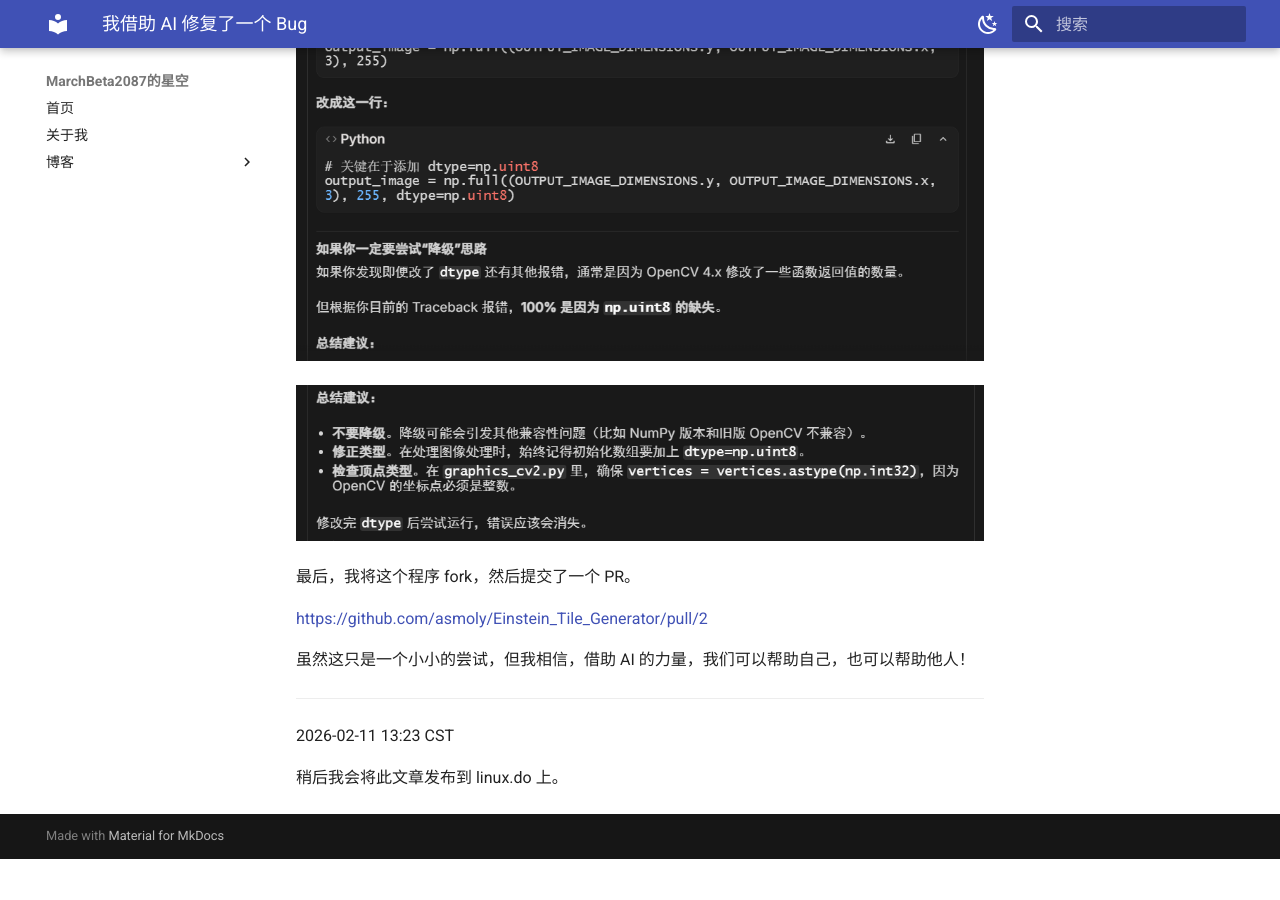
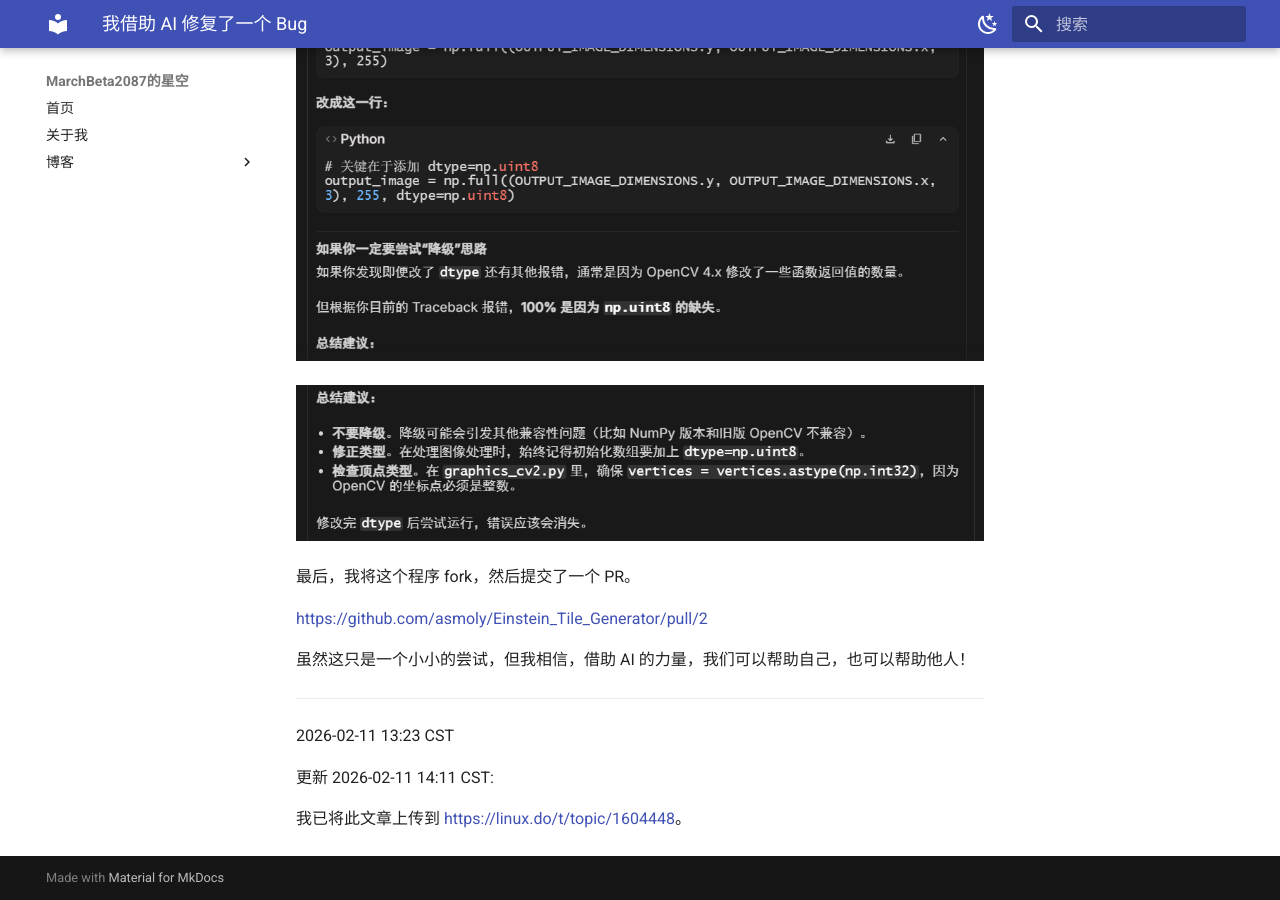
Before and after one commit to MarchBeta2087/blogs, an MkDocs documentation site: the page built from docs/blogs/我借助AI修复了一个Bug.md, in a window 1280 px wide and 900 px high, scrolled down 3941 px. Built offline with MkDocs 1.6.1 and Material for MkDocs 9.7.7, drawn with Linux system fonts in a browser that asks for light colours; before the commit the page ends 4800 px from its top, so only the background shows below that.

Commit message:
文章已上传linux.do

```diff
--- a/docs/blogs/我借助AI修复了一个Bug.md
+++ b/docs/blogs/我借助AI修复了一个Bug.md
@@ -54,4 +54,6 @@ cv2.error: OpenCV(4.13.0) :-1: error: (-5:Bad argument) in function 'fillPoly'
 
 2026-02-11 13:23 CST
 
-稍后我会将此文章发布到 linux.do 上。
+更新 2026-02-11 14:11 CST:
+
+我已将此文章上传到 [https://linux.do/t/topic/1604448](https://linux.do/t/topic/1604448)。
```
